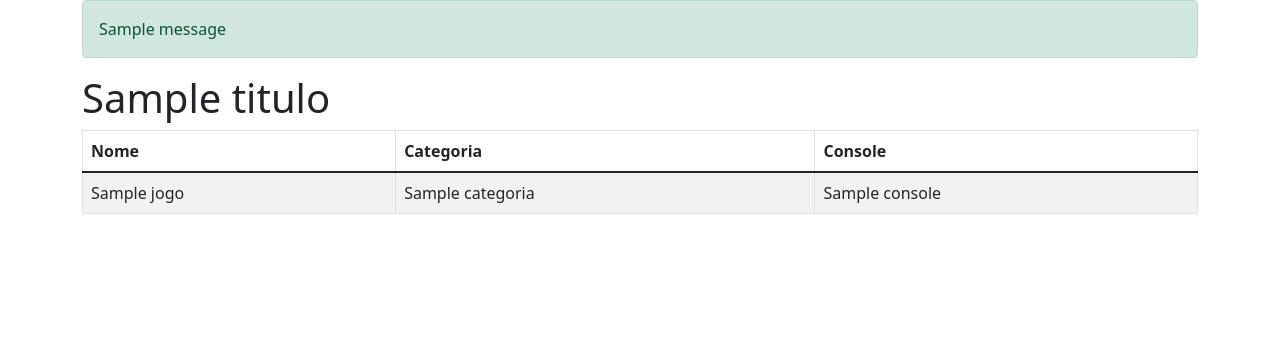
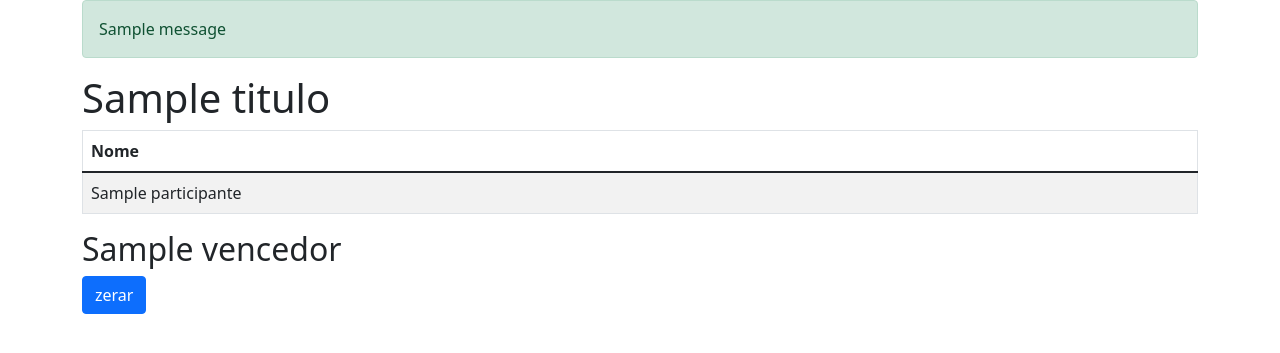
Before and after one commit to tocalopes/referencia-python-flask-jogoteca, a Flask app: template templates/lista.html in a window 1280 px wide. Shown: the top 353 px of the page. Run offline with Flask 3, Linux system fonts and the light colour scheme; the template is opened without the code that fills it: most values are stand-ins (such as "Sample title", 1, 10 or a date in 2020); one stand-in notice (Sample message) is shown; some libraries are stand-ins or nearby versions.

Commit message:
roleta para apresentar afiando

```diff
--- a/jogoteca.py
+++ b/jogoteca.py
@@ -1,3 +1,5 @@
+import random
+
 from flask import Flask, render_template, request, redirect, session, flash, url_for
 
 
@@ -10,58 +12,44 @@ class Jogo:
 
 
 app = Flask(__name__)
-app.secret_key = 'tocalopes'
 
-lista_jogos = [Jogo('tetris', 'puzzle', 'atari'),
-               Jogo('crash', 'aventura', 'ps1')]
+lista_participantes = []
+vencedor = ""
 
 
 @app.route('/')
 def index():
-    return render_template('lista.html', titulo='Jogos', jogos=lista_jogos)
+    return render_template('lista.html', titulo='Participante', participantes=lista_participantes)
+
+@app.route('/vencedor', methods=['POST','GET'])
+def vencedor():
+    vencedor = request.args.get('vencedor')
+    return render_template('lista.html', titulo='Vencedor', participantes=lista_participantes, vencedor=vencedor)
 
 
-@app.route('/novo')
+@app.route('/novo', methods=['POST', 'GET'])
 def novo():
-    if 'usuario_logado' not in session or session['usuario_logado'] == None:
-        return redirect(url_for('login',proxima=url_for('novo')))
-    return render_template('novo.html', titulo='Novo Jogo')
+    return render_template('novo.html', titulo='Cadastrar participante')
 
 
 @app.route('/criar', methods=['POST'])
 def criar():
     nome = request.form['nome']
-    categoria = request.form['categoria']
-    console = request.form['console']
-    jogo = Jogo(nome, categoria, console)
-    lista_jogos.append(jogo)
+    lista_participantes.append(nome)
     return redirect(url_for('index'))
 
 
-@app.route('/login')
-def login():
-    proxima = request.args.get('proxima')
-    return render_template('login.html', proxima=proxima)
-
-
-@app.route('/logout')
-def logout():
-    session['usuario_logado'] = None
-    flash('Logout efetuado com sucesso!')
+@app.route('/zerar', methods=['POST'])
+def zerar():
+    lista_participantes = []
+    vencedor = None
     return redirect(url_for('index'))
 
-
-@app.route('/autenticar', methods=['POST'])
-def autenticar():
-    if 'senha' == request.form['senha']:
-        usuario = request.form['usuario']
-        session['usuario_logado'] = usuario
-        flash(usuario + 'logado com sucesso!')
-        proxima_pagina = request.form['proxima']
-        return redirect(proxima_pagina)
-    else:
-        flash('Usuário não logado')
-        return redirect(url_for('login'))
+@app.route('/sortear', methods=['POST'])
+def sortear():
+    vencedor = random.choice(lista_participantes)
+    lista_participantes.clear()
+    return redirect(url_for('vencedor', vencedor=vencedor))
 
 
 app.run(port=8080, debug=True)
--- a/templates/lista.html
+++ b/templates/lista.html
@@ -4,18 +4,37 @@
     <thead class="thead-default">
     <tr>
         <th>Nome</th>
-                    <th>Categoria</th>
-                    <th>Console</th>
     </tr>
     </thead>
     <tbody>
-                {% for jogo in jogos%}
+    {% for participante in participantes%}
     <tr>
-                    <td>{{ jogo.nome }}</td>
-                    <td>{{ jogo.categoria }}</td>
-                    <td>{{ jogo.console }}</td>
+        <td>{{ participante }}</td>
     </tr>
     {% endfor %}
     </tbody>
 </table>
+    <h2>{{ vencedor }}</h2>
+<div class="row">
+    {% if not vencedor %}
+    <div class="col-4">
+        <form method="post" action="{{ url_for('novo') }}">
+            <button type="submit" class="btn btn-primary btn-salvar">novo participante</button>
+        </form>
+    </div>
+    {% endif %}
+    {% if not vencedor %}
+    <div class="col-4">
+        <form method="post" action="{{ url_for('sortear') }}">
+            <button type="submit" class="btn btn-primary btn-salvar">Sortear</button>
+        </form>
+    </div>
+    {% endif %}
+    <div class="col-4">
+        <form method="post" action="{{ url_for('zerar') }}">
+            <button type="submit" class="btn btn-primary btn-salvar">zerar</button>
+        </form>
+    </div>
+</div>
+
 {% endblock %}
```
Also changed, not shown: templates/autenticar.html (deleted, +0 -10 lines), templates/login.html (deleted, +0 -31 lines), templates/novo.html (+0 -8 lines). Lines whose indentation alone changed are shown as unchanged.
